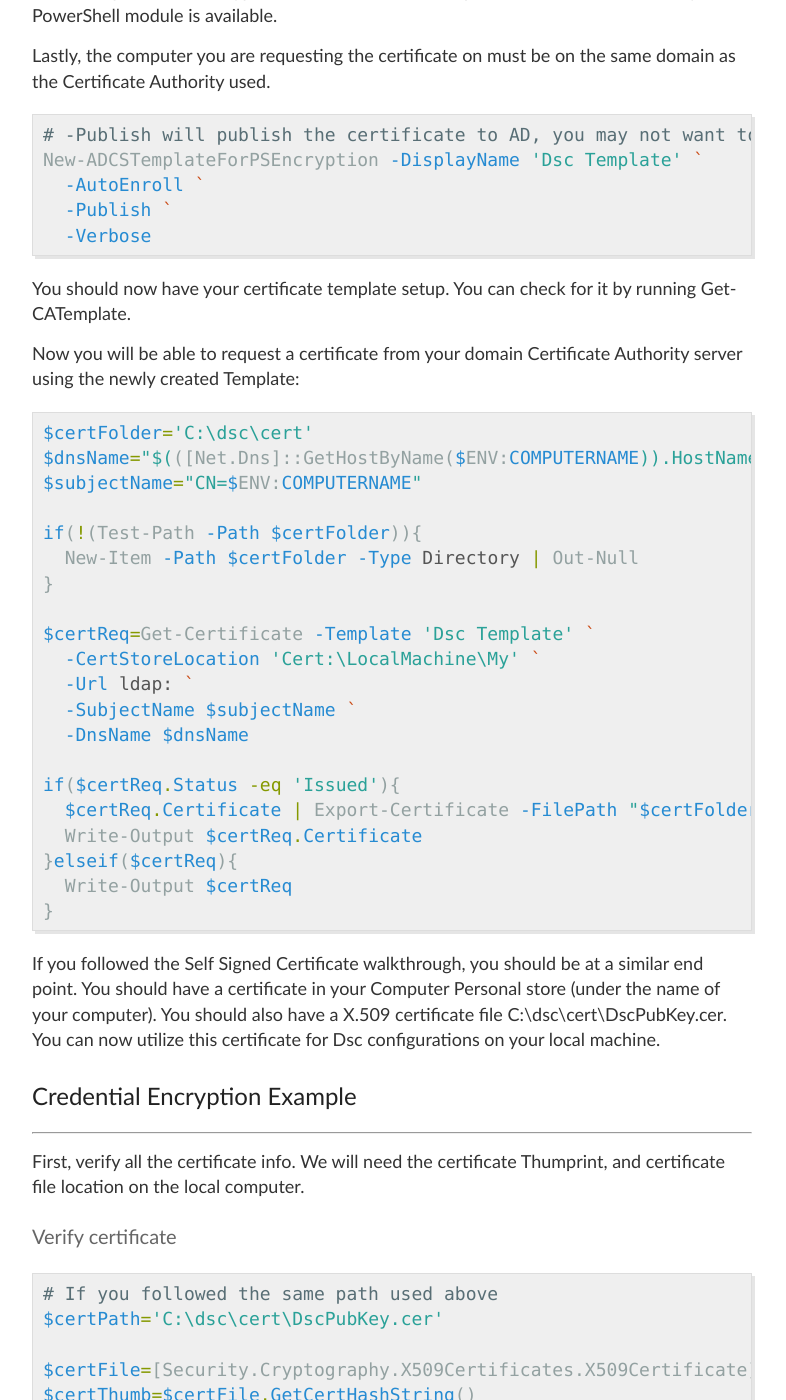
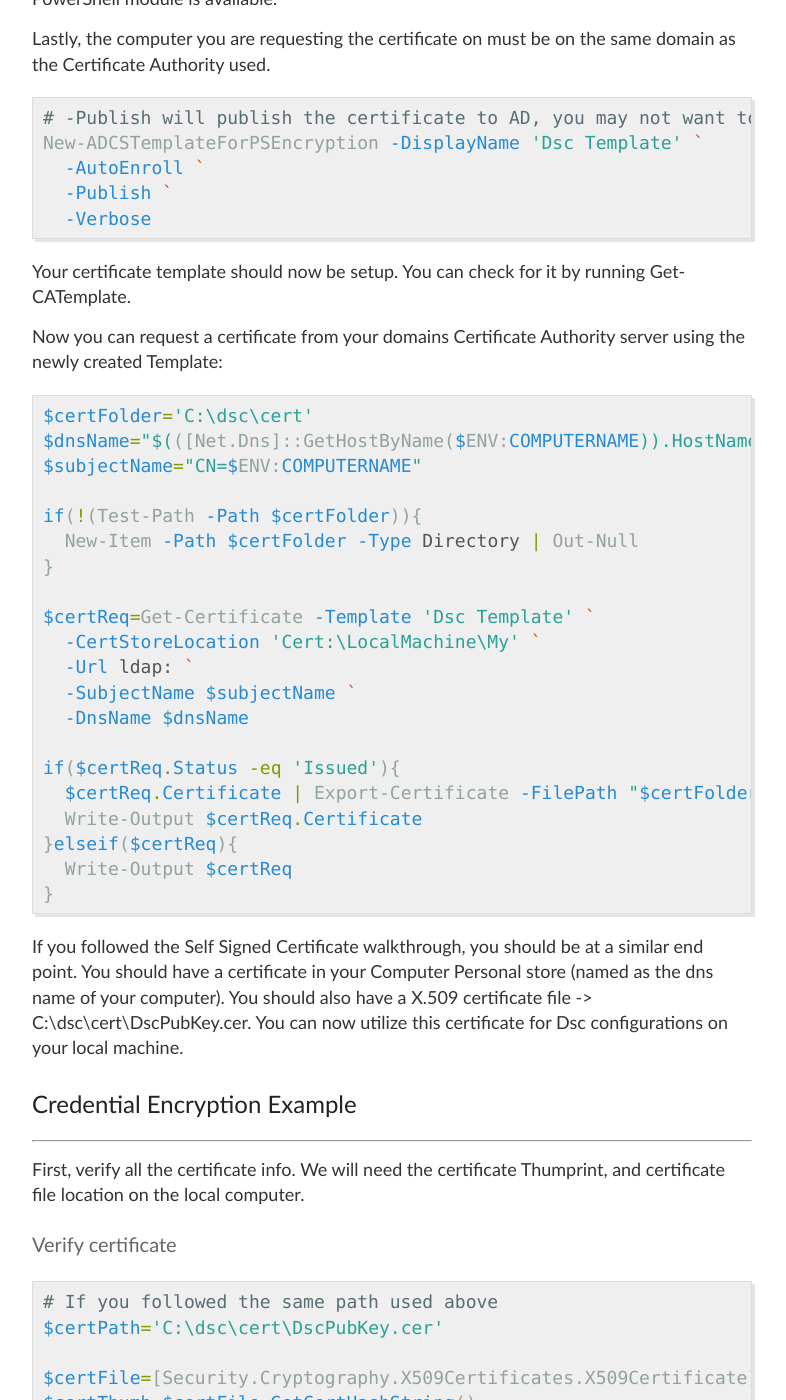
Before and after one commit to briansworth/dev, a Jekyll site: the page built from _posts/2019-2-11-Dsc-Encrypting-Credentials.md, in a window 1280 px wide and 1400 px high, scrolled down 2055 px. Shown: the whole window, without its empty margins (248-1034 px from the left). Built offline with Jekyll 4.4.1, drawn with Linux system fonts in a browser that asks for light colours; some of the changed text lies outside the part shown.

Commit message:
Typos fixed

````diff
--- a/_posts/2019-2-11-Dsc-Encrypting-Credentials.md
+++ b/_posts/2019-2-11-Dsc-Encrypting-Credentials.md
@@ -89,7 +90,6 @@
 </p>
 
 #### Prerequisites
-----
 
 <p>
   To utilize a Dsc Certificate Template,
@@ -119,12 +119,12 @@
 ```
 
 <p>
-  You should now have your certificate template setup.
+  Your certificate template should now be setup.
   You can check for it by running Get-CATemplate.
 </p>
 
 <p>
-  Now you will be able to request a certificate from your domain
+  Now you can request a certificate from your domains
   Certificate Authority server using the newly created Template:
 </p>
 
@@ -155,8 +155,8 @@
   If you followed the Self Signed Certificate walkthrough,
   you should be at a similar end point.
   You should have a certificate in your Computer Personal store
-  (under the name of your computer).
-  You should also have a X.509 certificate file C:\dsc\cert\DscPubKey.cer.
+  (named as the dns name of your computer).
+  You should also have a X.509 certificate file -> C:\dsc\cert\DscPubKey.cer.
   You can now utilize this certificate for
   Dsc configurations on your local machine.
 </p>
@@ -263,7 +263,6 @@
   -FullName 'Mr. T' `
   -Password $cred `
   -ConfigurationData $configData
-
 ```
 
 <p>
````
Also changed, not shown: other parts of _posts/2019-2-11-Dsc-Encrypting-Credentials.md (+8 -7 lines).
